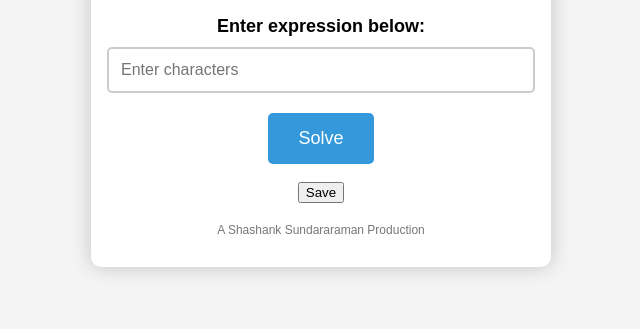
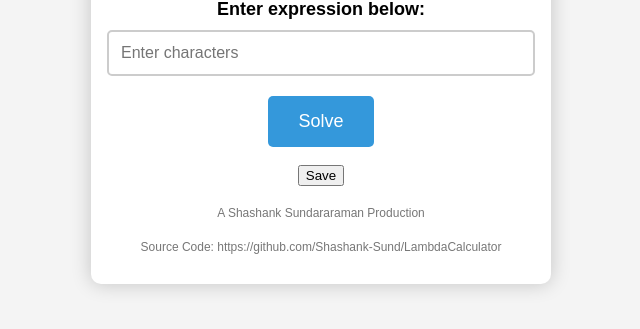
Before and after one commit to Shashank-Sund/LambdaCalculator, a plain HTML site: page index.html in a window 1280 px wide. Shown: the part 309-638 px from the top of the page, without its empty margins (319-959 px from the left). Drawn offline with Linux system fonts and the light colour scheme.

Commit message:
Update index.html
added footer tag

```diff
--- a/index.html
+++ b/index.html
@@ -102,6 +102,7 @@
         <div class="button-group"><button id=saveButton>Save</button></div>
         <div id="response"></div>
         <footer>A Shashank Sundararaman Production</footer>
+        <footer>Source Code: https://github.com/Shashank-Sund/LambdaCalculator</footer>
     </div>
     <script src="script.js"></script>
 </body>
```
